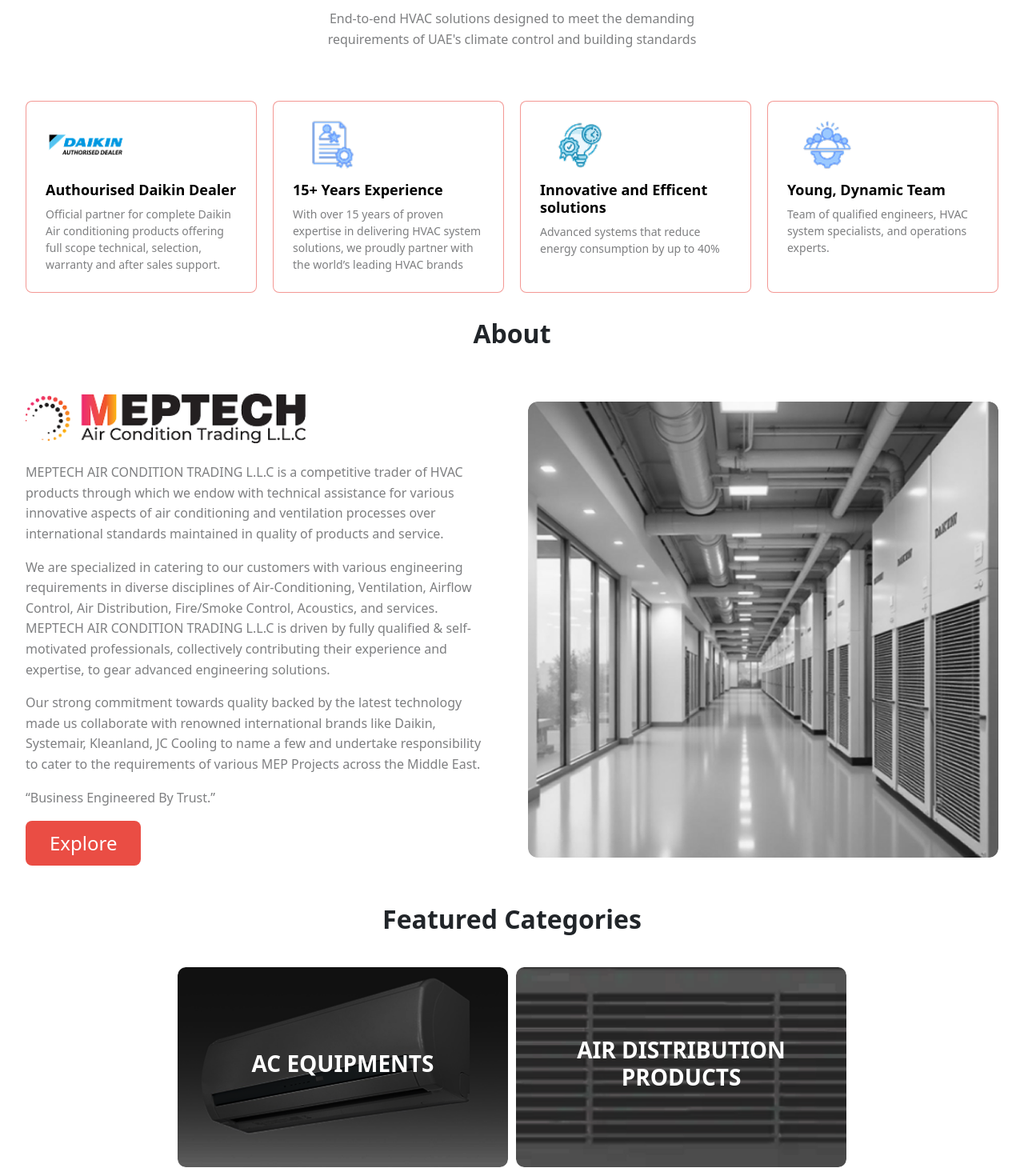
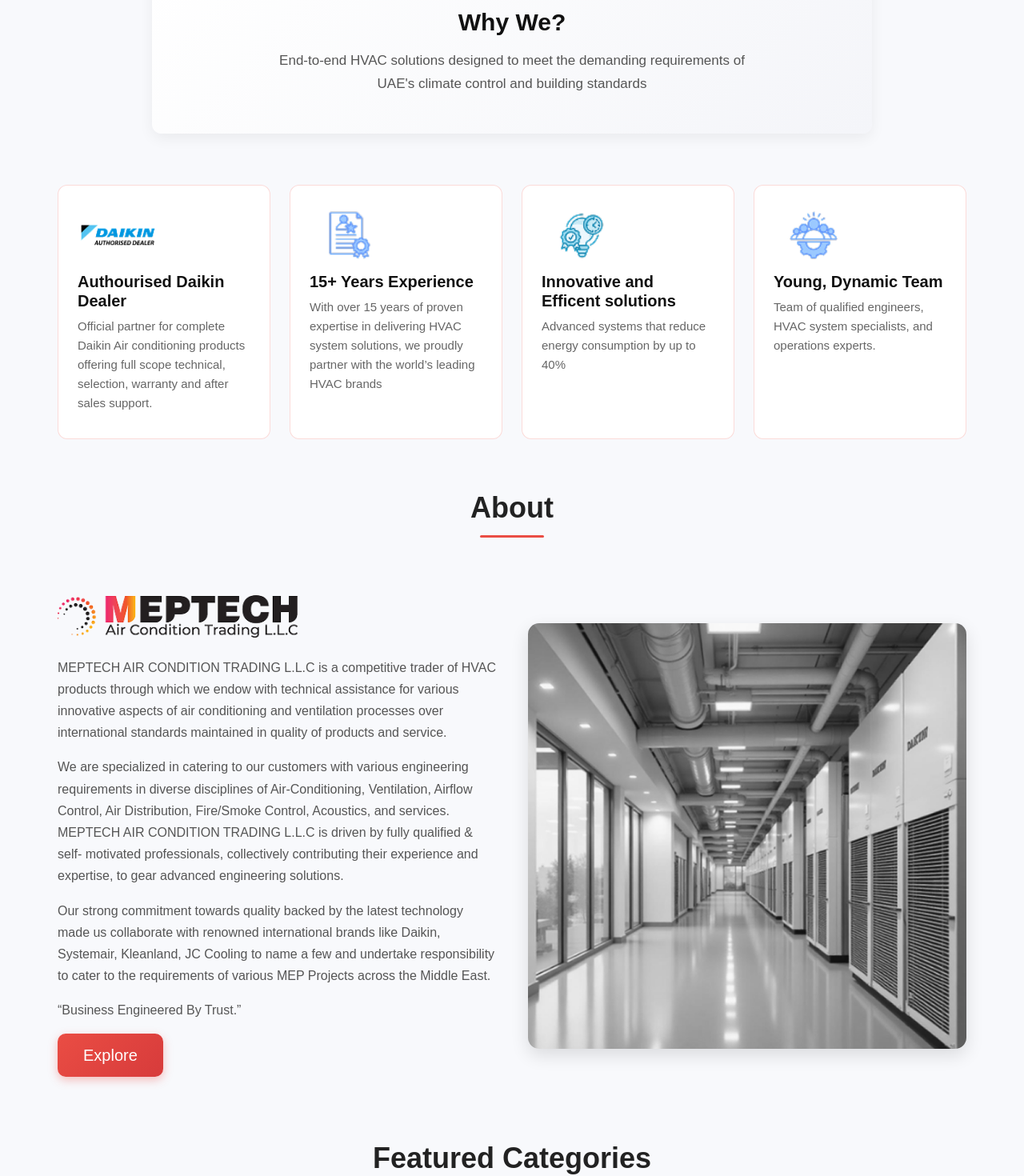
Before and after one commit to meptech308-lgtm/landing-page, an Angular app: page / in a window 1280 px wide. Shown: the part 1000-2470 px from the top of the page at 80% size. Built offline with nearby package versions, Linux system fonts and the light colour scheme.

Commit message:
home section

```diff
--- a/src/app/components/home/home.component.css
+++ b/src/app/components/home/home.component.css
@@ -1,52 +1,110 @@
+/* Page background */
+:host {
+    display: block;
+    background: #f8f9fc;
+    /* subtle off-white for premium look */
+    color: #000;
+    font-family: "Poppins", sans-serif;
+}
+
+/* Headings */
 .heading {
     text-align: center;
-    font-size: 32px;
-    font-weight: bold;
+    font-size: 36px;
+    font-weight: 700;
+    margin: 2rem 0 1.5rem 0;
+    color: #222;
+    position: relative;
+    opacity: 0;
+    transform: translateY(20px);
+    animation: fadeUp 1s ease forwards;
 }
 
+/* Decorative underline */
+.heading::after {
+    content: "";
+    display: block;
+    width: 80px;
+    height: 3px;
+    background: #EA4D44;
+    margin: 12px auto 0;
+    border-radius: 2px;
+}
+
+/* Why section */
 .why {
     text-align: center;
-    padding: 2rem;
+    padding: 3rem 2rem;
     display: flex;
     flex-direction: column;
     align-items: center;
     gap: 1rem;
+    background: linear-gradient(135deg, #ffffff, #f4f5f9);
+    border-radius: 12px;
+    max-width: 900px;
+    margin: 2rem auto;
+    box-shadow: 0 6px 18px rgba(0, 0, 0, 0.06);
+    opacity: 0;
+    transform: translateY(30px);
+    animation: fadeUp 1s ease 0.3s forwards;
 }
 
 .why h4 {
-    font-weight: bold;
-    font-size: 28px;
+    font-weight: 700;
+    font-size: 30px;
     margin: 0;
-    color: #000;
+    color: #111;
 }
 
 .why p {
-    color: #7E7F81;
-    max-width: 500px;
-    font-size: 16px;
-    line-height: 1.6;
-    margin: 0;
+    color: #555;
+    max-width: 600px;
+    font-size: 17px;
+    line-height: 1.7;
+    margin: 0 auto;
 }
 
+/* Cards */
 .firstcards {
     display: grid;
     grid-template-columns: repeat(4, 1fr);
-    gap: 20px;
+    gap: 24px;
     padding: 2rem;
+    max-width: 1200px;
+    margin: 0 auto;
 }
 
 .card {
     background: #fff;
-    border: 1px solid #ea4c4492;
-    border-radius: 8px;
-    padding: 1.5rem;
+    border: 1px solid #ea4c4433;
+    border-radius: 12px;
+    padding: 2rem 1.5rem;
     text-align: left;
-    transition: transform 0.3s ease, box-shadow 0.3s ease;
+    transition: all 0.35s ease;
+    opacity: 0;
+    transform: translateY(30px);
+    animation: fadeUp 1s ease forwards;
+}
+
+.card:nth-child(1) {
+    animation-delay: 0.2s;
+}
+
+.card:nth-child(2) {
+    animation-delay: 0.4s;
+}
+
+.card:nth-child(3) {
+    animation-delay: 0.6s;
+}
+
+.card:nth-child(4) {
+    animation-delay: 0.8s;
 }
 
 .card:hover {
-    transform: translateY(-5px);
-    box-shadow: 0 6px 16px rgba(0, 0, 0, 0.1);
+    transform: translateY(-8px);
+    box-shadow: 0 8px 22px rgba(0, 0, 0, 0.12);
 }
 
 .card img {
@@ -57,40 +115,49 @@
 }
 
 .card h5 {
-    font-size: 18px;
-    font-weight: bold;
+    font-size: 20px;
+    font-weight: 700;
     margin: 0 0 0.5rem 0;
-    color: #000;
+    color: #111;
 }
 
 .card p {
-    font-size: 14px;
-    color: #7E7F81;
+    font-size: 15px;
+    color: #666;
     margin: 0;
-    line-height: 1.5;
+    line-height: 1.6;
 }
 
+/* Explore button */
 .explore-btn {
-    background-color: #EA4D44;
+    background: linear-gradient(135deg, #EA4D44, #d73b3b);
     color: #FFFFFF;
     border: none;
-    padding: 10px 30px;
-    font-size: 24px;
+    padding: 12px 32px;
+    font-size: 20px;
     cursor: pointer;
-    border-radius: 8px;
-    transition: 0.3s;
+    border-radius: 10px;
+    transition: all 0.3s ease;
+    box-shadow: 0 4px 12px rgba(234, 77, 68, 0.35);
 }
 
 .explore-btn:hover {
-    opacity: 0.85;
+    transform: scale(1.05);
+    box-shadow: 0 6px 18px rgba(234, 77, 68, 0.5);
 }
 
+/* About section */
 .about {
     display: flex;
     justify-content: space-between;
     align-items: center;
     gap: 40px;
     padding: 3rem 2rem;
+    max-width: 1200px;
+    margin: 0 auto;
+    opacity: 0;
+    transform: translateY(30px);
+    animation: fadeUp 1s ease 0.5s forwards;
 }
 
 .about-left {
@@ -98,14 +165,14 @@
 }
 
 .about-left img {
-    width: 350px;
+    width: 300px;
     margin-bottom: 1.5rem;
 }
 
 .about-left p {
-    color: #7E7F81;
+    color: #555;
     font-size: 16px;
-    line-height: 1.6;
+    line-height: 1.7;
     margin-bottom: 1rem;
 }
 
@@ -117,19 +184,20 @@
 
 .about-right img {
     max-width: 100%;
-    border-radius: 12px;
+    border-radius: 14px;
     object-fit: cover;
+    box-shadow: 0 8px 22px rgba(0, 0, 0, 0.12);
 }
 
+/* Featured categories */
 .featured {
     display: grid;
     grid-template-columns: repeat(2, 1fr);
     justify-content: center;
-    gap: 12px 10px;
+    gap: 16px;
     padding: 2rem;
-    max-width: 900px;
+    max-width: 1000px;
     margin: 0 auto;
-    width: 100%;
 }
 
 .featured-card {
@@ -138,31 +206,65 @@
     background-position: center;
     height: 250px;
     width: 100%;
-    max-width: 450px;
-    border-radius: 10px;
+    border-radius: 12px;
     overflow: hidden;
     cursor: pointer;
     display: flex;
     justify-content: center;
     align-items: center;
     text-align: center;
-    transition: transform 0.3s ease, box-shadow 0.3s ease;
-    margin: 0 auto;
+    transition: all 0.35s ease;
+    opacity: 0;
+    transform: translateY(30px);
+    animation: fadeUp 1s ease forwards;
+}
+
+.featured-card:nth-child(1) {
+    animation-delay: 0.2s;
+}
+
+.featured-card:nth-child(2) {
+    animation-delay: 0.4s;
+}
+
+.featured-card:nth-child(3) {
+    animation-delay: 0.6s;
+}
+
+.featured-card:nth-child(4) {
+    animation-delay: 0.8s;
+}
+
+.featured-card::before {
+    content: "";
+    position: absolute;
+    inset: 0;
+    background: rgba(0, 0, 0, 0.45);
 }
 
 .featured-card h5 {
     color: #fff;
-    font-size: 28px;
+    font-size: 26px;
     font-weight: bold;
-    padding: 10px 20px;
+    padding: 12px 20px;
     border-radius: 6px;
+    z-index: 1;
 }
 
 .featured-card:hover {
-    transform: translateY(-5px);
-    box-shadow: 0 6px 16px rgba(0, 0, 0, 0.2);
+    transform: translateY(-8px);
+    box-shadow: 0 8px 22px rgba(0, 0, 0, 0.2);
 }
 
+/* Animations */
+@keyframes fadeUp {
+    to {
+        opacity: 1;
+        transform: translateY(0);
+    }
+}
+
+/* Responsive */
 @media (max-width: 1024px) {
     .firstcards {
         grid-template-columns: repeat(2, 1fr);
@@ -197,10 +299,9 @@
 
     .featured-card {
         height: 200px;
-        max-width: 100%;
     }
 
     .featured-card h5 {
-        font-size: 22px;
+        font-size: 20px;
     }
 }
```
